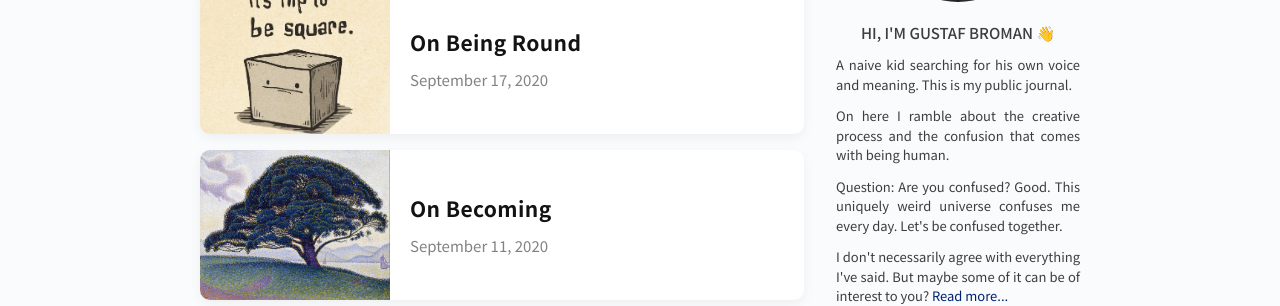
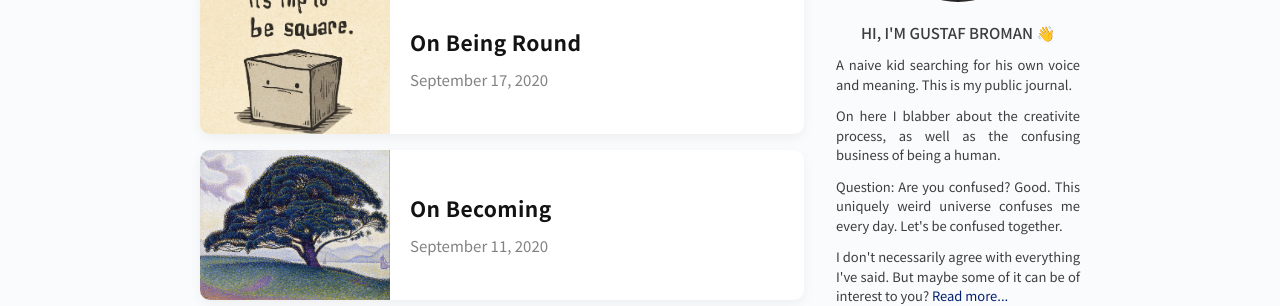
Before and after one commit to gdbroman/broman.blog, a Jekyll site: the page built from index.html, in a window 1280 px wide. Shown: the part 248-554 px from the top of the page. Built offline with Jekyll 4.4.1, drawn with Linux system fonts in a browser that asks for light colours.

Commit message:
sidebar update

```diff
--- a/_includes/sidebar.html
+++ b/_includes/sidebar.html
@@ -9,7 +9,7 @@
         A naive kid searching for his own voice and meaning. This is my public journal.
     </p>
     <p>
-        On here I ramble about the creative process and the confusion that comes with being human.
+        On here I blabber about the creativite process, as well as the confusing business of being a human.
     </p>
     <p>
         Question: Are you confused? Good. This uniquely weird universe confuses me every day. Let's be confused together.
```
